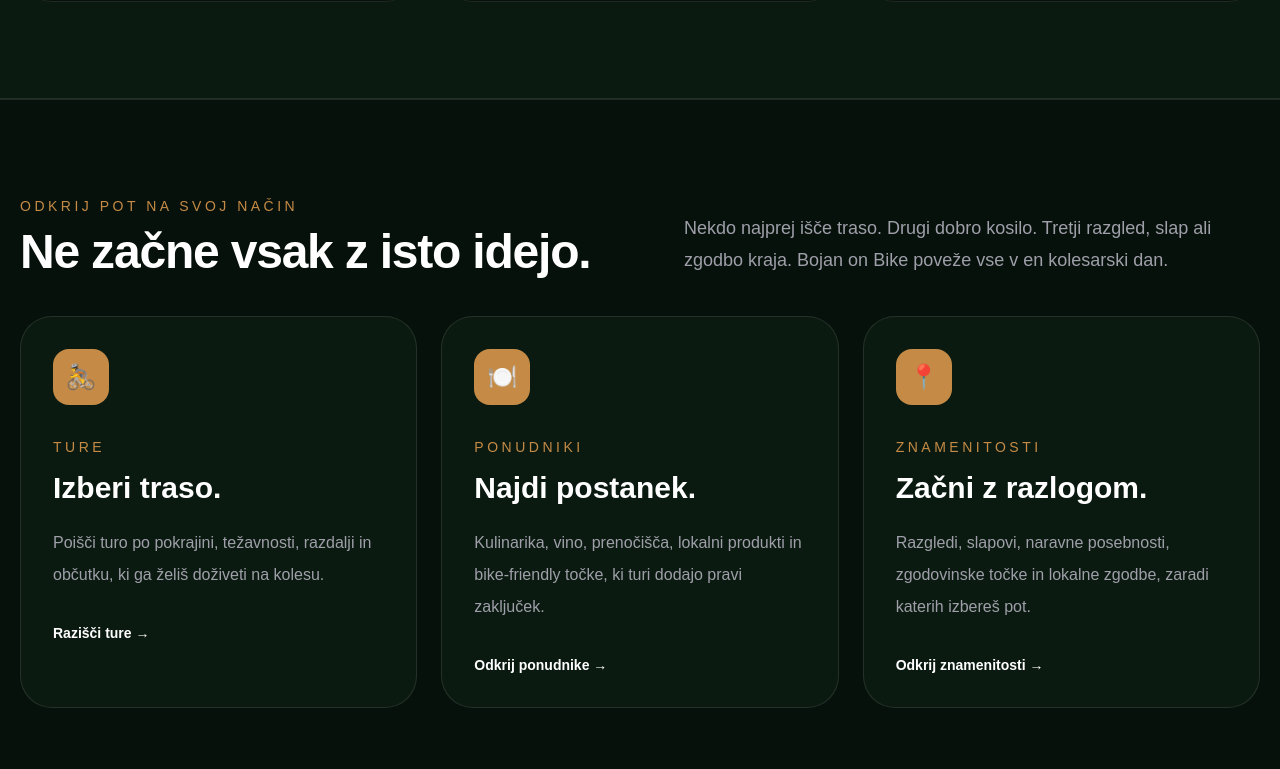
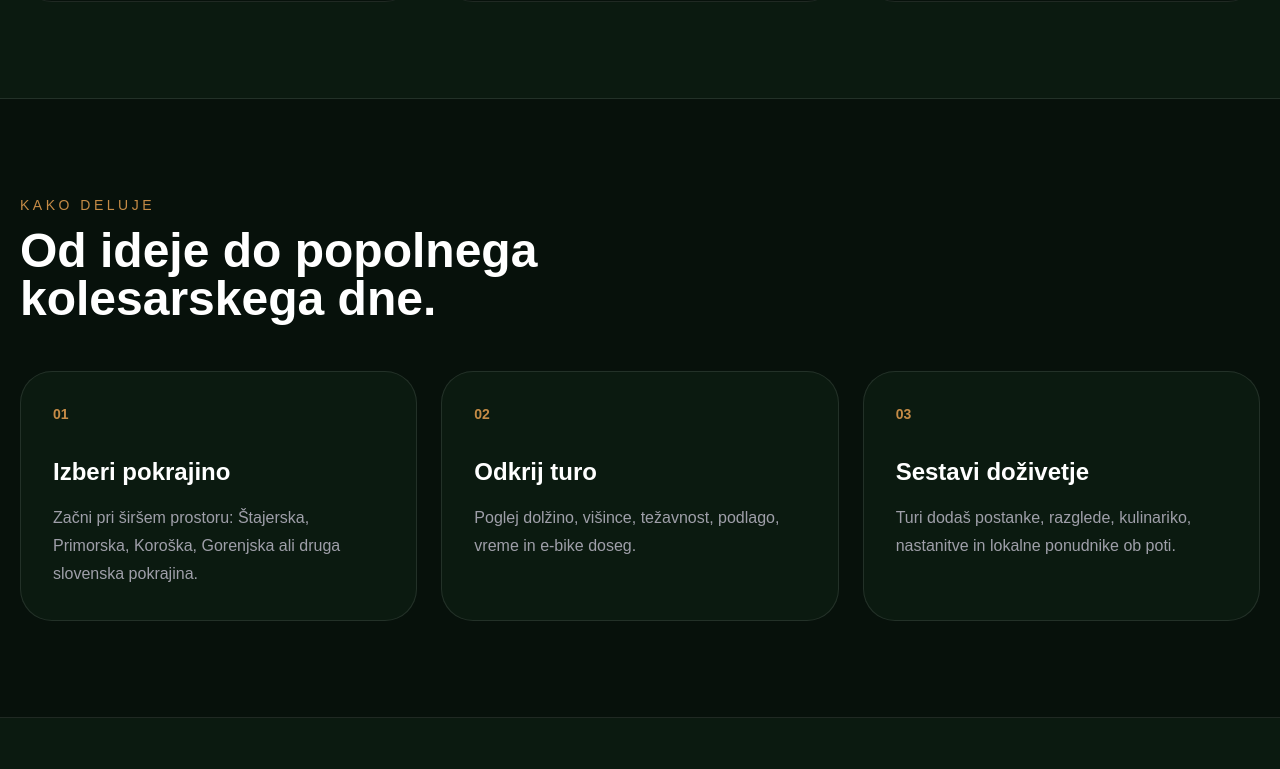
Before and after one commit to rabojan/bojan-on-bike-app, a Next.js app: page / in a window 1280 px wide. Shown: the part 2471-3240 px from the top of the page. Built offline with nearby package versions, Linux system fonts and the light colour scheme.

Commit message:
Restore stable homepage before discovery section

```diff
--- a/app/page.tsx
+++ b/app/page.tsx
@@ -267,110 +267,7 @@ export default function Home() {
         </div>
       </section>
 
-
-      <section className="border-y border-white/10 bg-[#07110b] px-5 py-24">
-        <div className="mx-auto max-w-7xl">
-          <div className="mb-10 flex flex-col gap-5 md:flex-row md:items-end md:justify-between">
-            <div>
-              <p className="mb-3 text-sm uppercase tracking-[0.25em] text-[#c58b46]">
-                Odkrij pot na svoj način
-              </p>
-
-              <h2 className="max-w-3xl text-4xl font-bold tracking-tight md:text-5xl">
-                Ne začne vsak z isto idejo.
-              </h2>
-            </div>
-
-            <p className="max-w-xl text-lg leading-8 text-zinc-400">
-              Nekdo najprej išče traso. Drugi dobro kosilo. Tretji razgled,
-              slap ali zgodbo kraja. Bojan on Bike poveže vse v en kolesarski
-              dan.
-            </p>
-          </div>
-
-          <div className="grid gap-6 md:grid-cols-3">
-            <a
-              href="/ture"
-              className="group rounded-[2rem] border border-white/10 bg-[#0b1a10] p-8 transition hover:-translate-y-1 hover:border-[#c58b46]/50"
-            >
-              <div className="mb-8 flex h-14 w-14 items-center justify-center rounded-2xl bg-[#c58b46] text-2xl">
-                🚴
-              </div>
-
-              <p className="mb-3 text-sm uppercase tracking-[0.25em] text-[#c58b46]">
-                Ture
-              </p>
-
-              <h3 className="text-3xl font-bold leading-tight">
-                Izberi traso.
-              </h3>
-
-              <p className="mt-5 leading-8 text-zinc-400">
-                Poišči turo po pokrajini, težavnosti, razdalji in občutku, ki
-                ga želiš doživeti na kolesu.
-              </p>
-
-              <div className="mt-8 text-sm font-bold text-white">
-                Razišči ture →
-              </div>
-            </a>
-
-            <a
-              href="/ponudniki"
-              className="group rounded-[2rem] border border-white/10 bg-[#0b1a10] p-8 transition hover:-translate-y-1 hover:border-[#c58b46]/50"
-            >
-              <div className="mb-8 flex h-14 w-14 items-center justify-center rounded-2xl bg-[#c58b46] text-2xl">
-                🍽️
-              </div>
-
-              <p className="mb-3 text-sm uppercase tracking-[0.25em] text-[#c58b46]">
-                Ponudniki
-              </p>
-
-              <h3 className="text-3xl font-bold leading-tight">
-                Najdi postanek.
-              </h3>
-
-              <p className="mt-5 leading-8 text-zinc-400">
-                Kulinarika, vino, prenočišča, lokalni produkti in bike-friendly
-                točke, ki turi dodajo pravi zaključek.
-              </p>
-
-              <div className="mt-8 text-sm font-bold text-white">
-                Odkrij ponudnike →
-              </div>
-            </a>
-
-            <a
-              href="/znamenitosti"
-              className="group rounded-[2rem] border border-white/10 bg-[#0b1a10] p-8 transition hover:-translate-y-1 hover:border-[#c58b46]/50"
-            >
-              <div className="mb-8 flex h-14 w-14 items-center justify-center rounded-2xl bg-[#c58b46] text-2xl">
-                📍
-              </div>
-
-              <p className="mb-3 text-sm uppercase tracking-[0.25em] text-[#c58b46]">
-                Znamenitosti
-              </p>
-
-              <h3 className="text-3xl font-bold leading-tight">
-                Začni z razlogom.
-              </h3>
-
-              <p className="mt-5 leading-8 text-zinc-400">
-                Razgledi, slapovi, naravne posebnosti, zgodovinske točke in
-                lokalne zgodbe, zaradi katerih izbereš pot.
-              </p>
-
-              <div className="mt-8 text-sm font-bold text-white">
-                Odkrij znamenitosti →
-              </div>
-            </a>
-          </div>
-        </div>
-      </section>
-
-<section className="border-b border-white/10 bg-[#07110b] px-5 py-24">
+      <section className="border-b border-white/10 bg-[#07110b] px-5 py-24">
         <div className="mx-auto max-w-7xl">
           <div className="mb-12 max-w-3xl">
             <p className="mb-3 text-sm uppercase tracking-[0.25em] text-[#c58b46]">
```
